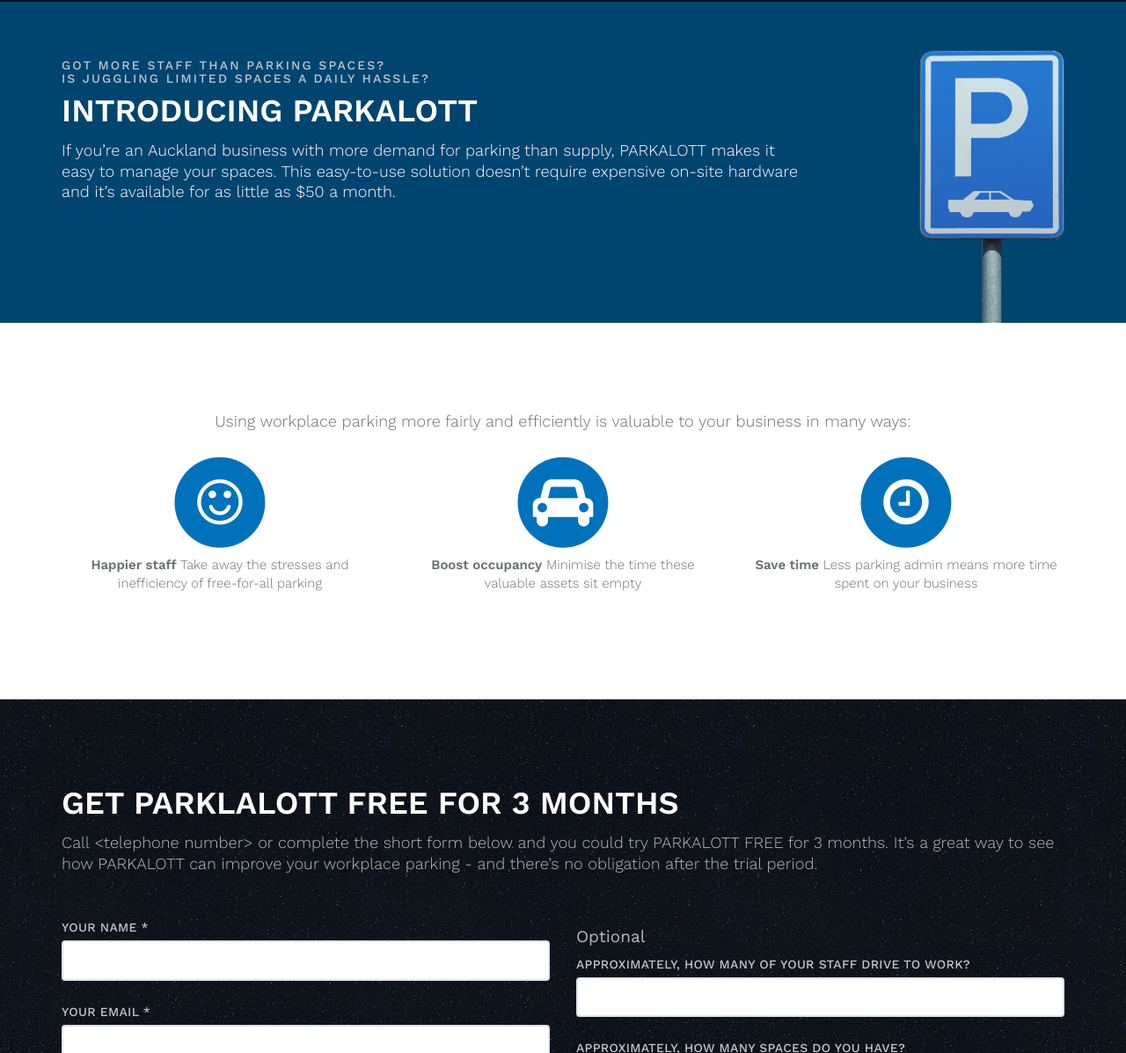
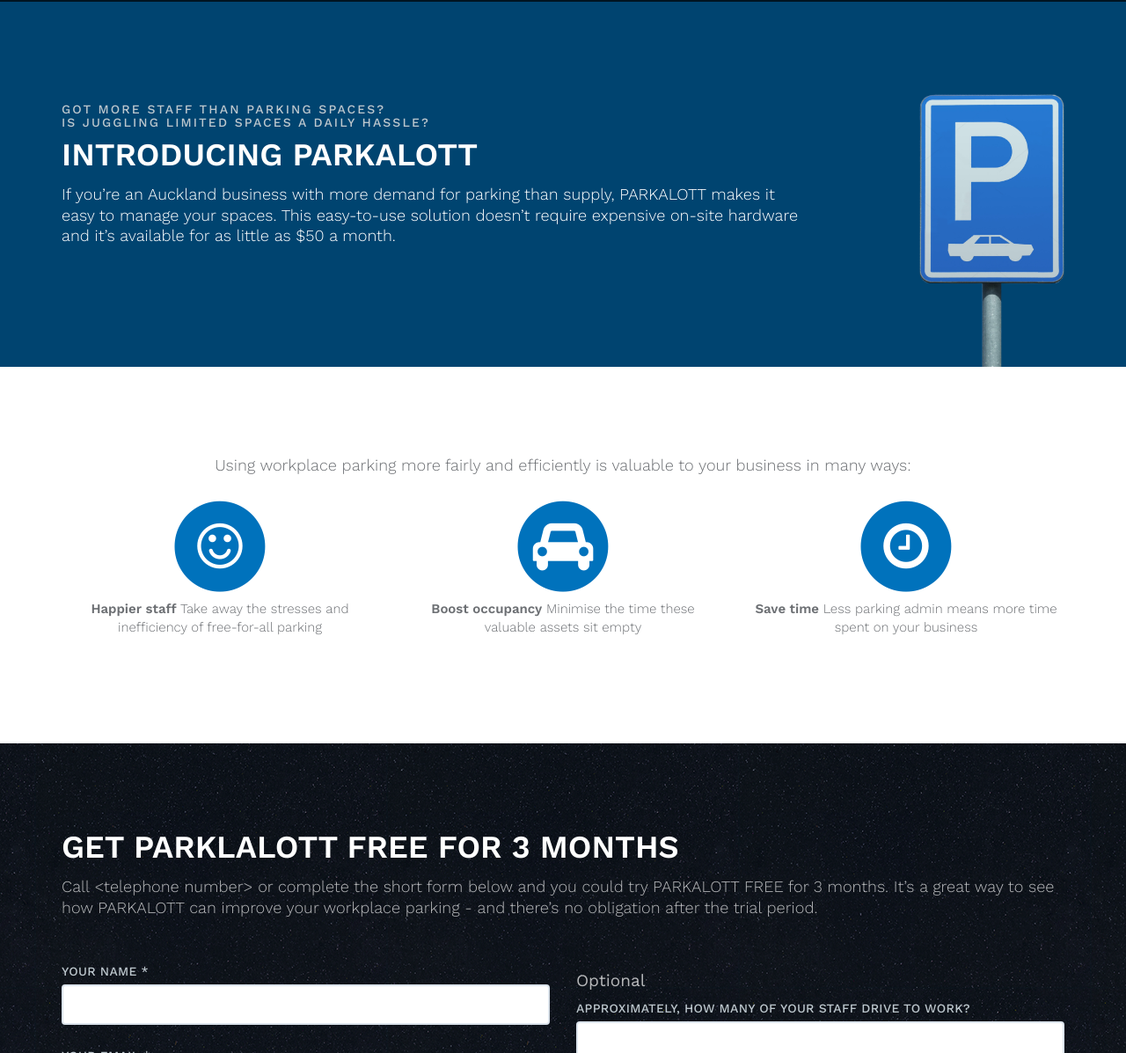
Before and after one commit to tonysusi/parkalott, a Jekyll site: the page built from index.html, in a window 1280 px wide and 1400 px high, scrolled down 639 px. Shown: the part 203-1400 px from the top of the window at 88% size. Built offline with Jekyll 4.4.1, drawn with Linux system fonts in a browser that asks for light colours.

Commit message:
about section padding top  changed to 100px from 50px

```diff
--- a/_includes/css/agency.css
+++ b/_includes/css/agency.css
@@ -716,14 +716,14 @@ aside.clients img {
 
 section#about {
     background-color: #004470;
-    padding: 50px 0;
+    padding: 100px 0;
     color:#FFF;
 }
 
 @media(min-width:992px) {
 
     section#about {
-    padding: 50px 0 0;
+    padding: 100px 0 0;
 }
 
 }
```
Also changed, not shown: 2 other files.
